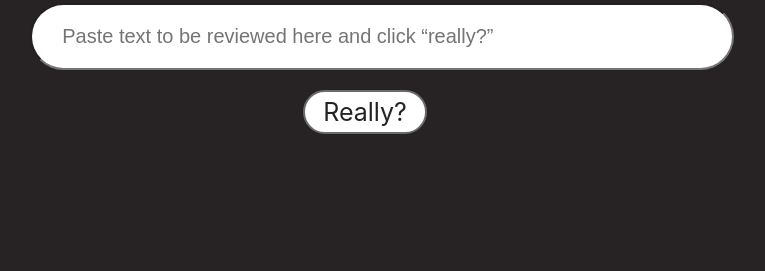
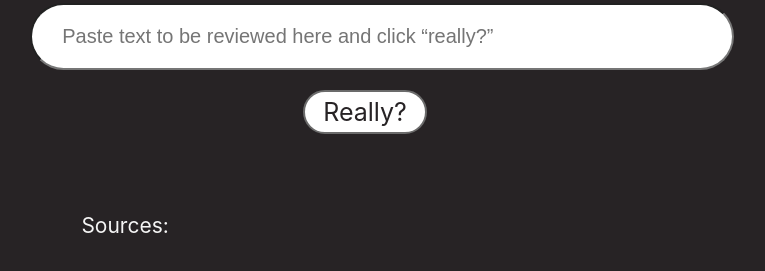
Before and after one commit to kadishay/facts-fe, a React (Create React App) app: page / in a window 1280 px wide. Shown: the part 177-448 px from the top of the page, without its empty margins (277-1042 px from the left). Built offline with nearby package versions, Linux system fonts and the light colour scheme.

Commit message:
fact with sources

```diff
--- a/src/App.css
+++ b/src/App.css
@@ -51,11 +51,34 @@ input {
 
 .fact {
   min-height: 100px;
-    padding: 85px 28%;
+  padding: 85px 28% 10px 28%;
   line-height: 34px;
   font-size: 21px;
   color: whitesmoke;
   white-space: pre-line;
+}
+
+.fact-sources-title {
+  padding-top:20px;
+}
+
+.fact-sources {
+  padding-top:20px;
+}
+
+.fact-card {
+  border: 1px solid whitesmoke;
+  font-size: 15px;
+  margin: 20px;
+  padding: 10px;
+}
+
+.fact-card-title {
+  font-weight: bold;
+}
+
+.fact-card-url {
+  color: whitesmoke;
 }
 
 .responseStyle {
--- a/src/App.js
+++ b/src/App.js
@@ -56,7 +56,17 @@ function App() {
         }
       */}
 
-      <div className="fact">{fact ? fact.fact : ""}</div>
+      <div className="fact">
+        {fact ? fact.fact : ""}
+        <br />
+        <div className="fact-sources-title">Sources:</div>
+        <div className="fact-sources">{fact && fact.sources ? fact.sources.map((source)=> <div className="fact-card">
+          <div className="fact-card-title">{source.title}</div>
+          <div className="fact-card-content">{source.content}</div>
+          <a href={source.url} className="fact-card-url">{source.url}</a>
+        </div>) : ""}</div>
+      </div>
+
 
       <div className="lds-roller"><div></div><div></div><div></div><div></div><div></div><div></div><div></div><div></div></div>
     </div>
```
Lines whose indentation alone changed are shown as unchanged.
